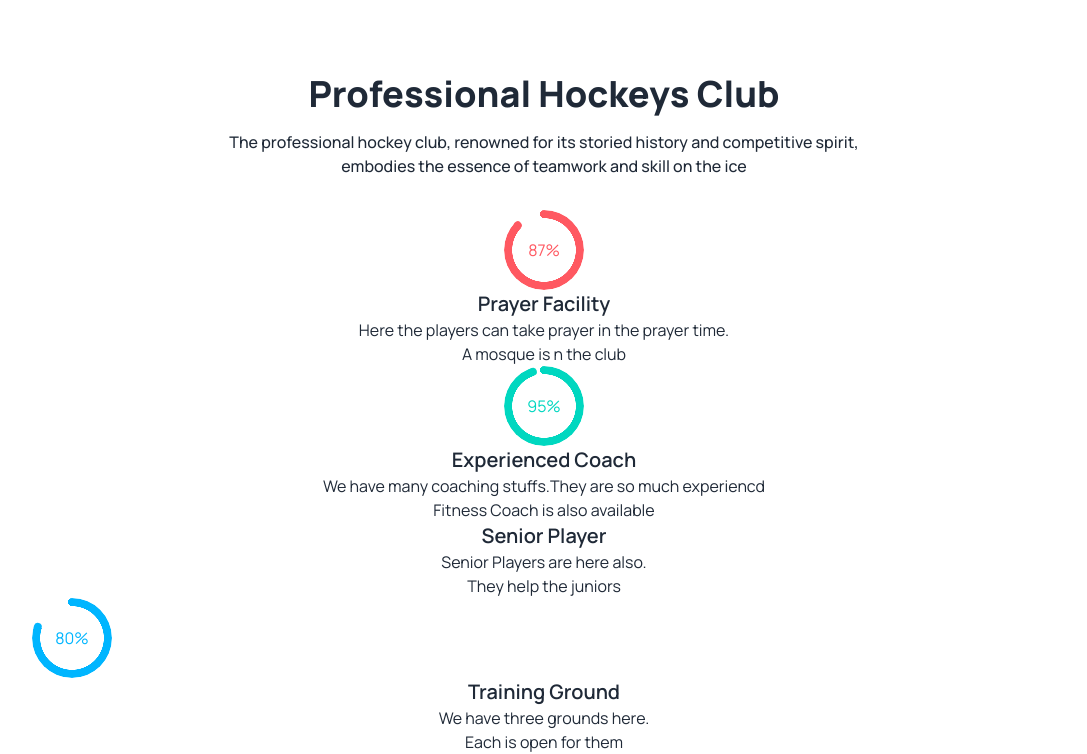
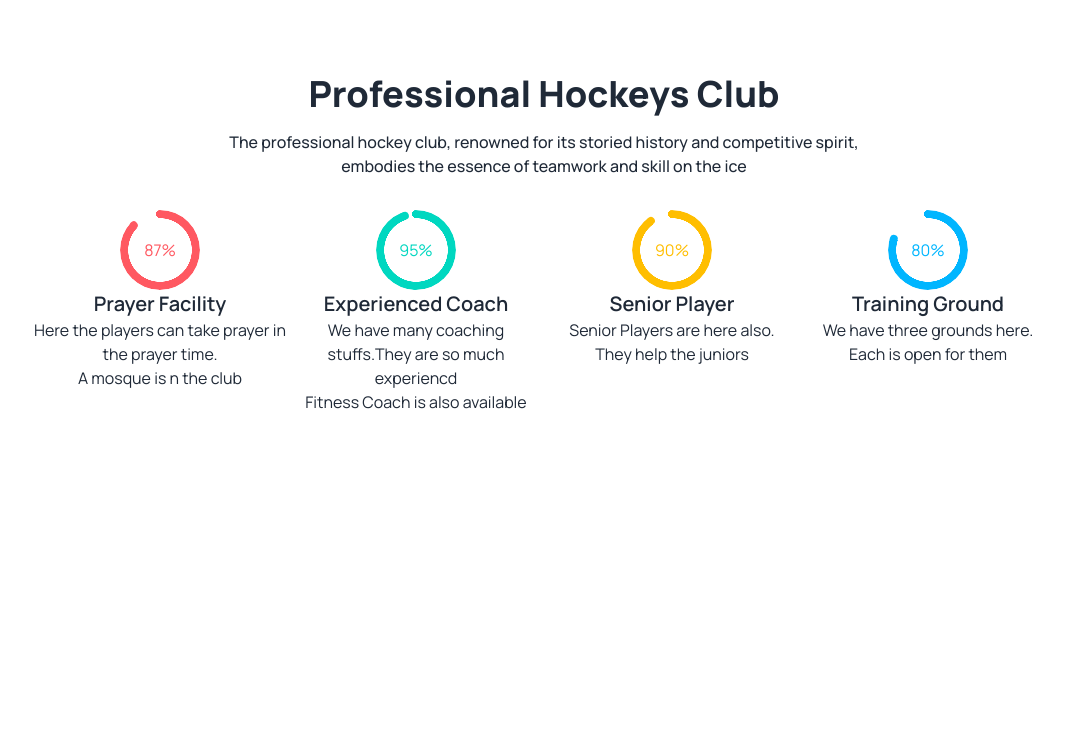
Before and after one commit to Arjon200141/hockey, a plain HTML site: page index.html in a window 1280 px wide. Shown: the part 750-1504 px from the top of the page, without its empty margins (96-1183 px from the left). After the commit the page ends 1228 px from the top, so only its background shows below. Drawn offline with nearby package versions, Linux system fonts and the light colour scheme.

Commit message:
Professioinal Sec Added

```diff
--- a/index.html
+++ b/index.html
@@ -103,8 +103,8 @@
         <section class="mt-16">
             <h2 class="text-2xl lg:text-4xl font-extrabold text-center mb-4">Professional Hockeys Club</h2>
             <p class="text-sm lg:text-base font-medium text-center mb-8">The professional hockey club, renowned for its storied history and competitive spirit,<br> embodies the essence of teamwork and skill on the ice</p>
-
-            <div>
+        <!--Radial Progress-->
+            <div class="grid grid-cols-1 lg:grid-cols-4 mb-16">
                 <div>
                     <div class="flex justify-center">
                         <div class="radial-progress text-error" style="--value:87;" role="progressbar">87%</div>
@@ -120,14 +120,16 @@
                     <p class="font-normal text-center">We have many coaching stuffs.They are so much experiencd<br> Fitness Coach is also available</p>
                 </div>
                 <div>
-                    <div>
-
+                    <div class="flex justify-center">
+                        <div class="radial-progress text-warning" style="--value:90;" role="progressbar">90%</div>
                     </div>
                     <h2 class="text-xl font-semibold text-center">Senior Player</h2>
                     <p class="font-normal text-center">Senior Players are here also. <br> They help the juniors</p>
                 </div>
                 <div>
-                    <div class="radial-progress text-info" style="--value:80;" role="progressbar">80%</div>
+                    <div class="flex justify-center">
+                        <div class="radial-progress text-info" style="--value:80;" role="progressbar">80%</div>
+                    </div>
                     <h2 class="text-xl font-semibold text-center">Training Ground</h2>
                     <p class="font-normal text-center">We have three grounds here. <br>
                     Each is open for them</p>
```
